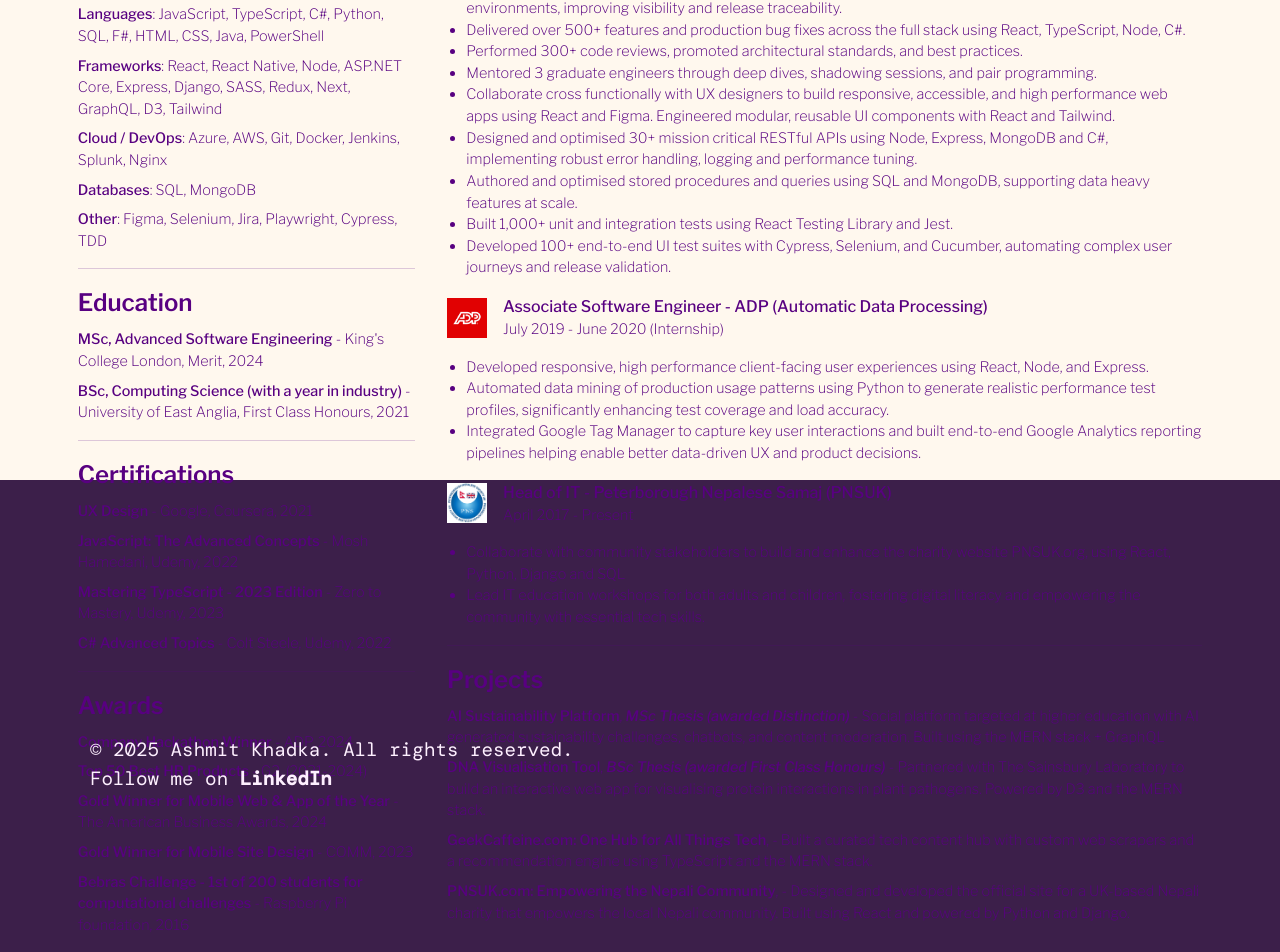
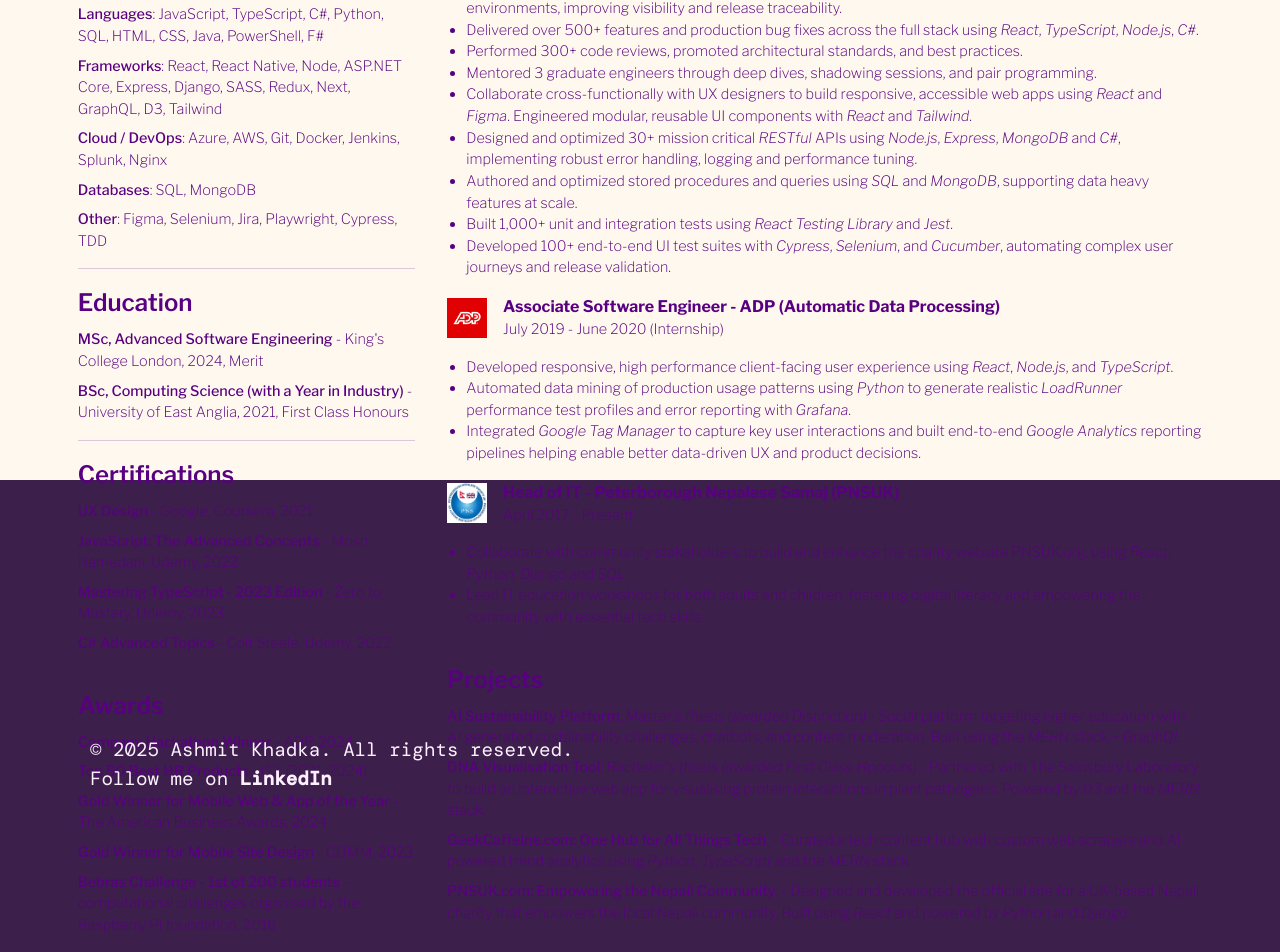
Before and after one commit to ashmit-khadka/project-lucario, a React (Create React App) app: page /resume in a window 1280 px wide. Shown: the part 544-1496 px from the top of the page. Built offline with nearby package versions, Linux system fonts and the light colour scheme; a web font is replaced by a local one.

Commit message:
added italic and bold for resume text

```diff
--- a/src/components/screens/ResumeScreen.js
+++ b/src/components/screens/ResumeScreen.js
@@ -24,7 +24,7 @@
             title: "Software Engineer",
         },
         profile: {
-            text: "Product driven Software Engineer with half a decade experience at ADP (an S&P 500 company), building and scaling React, .NET Core web apps used by over 1 million clients. I work on RUN, a payroll software rated 4.9 on the App Store and Google Play. King's College London master's graduate in Software Engineering with a First Class Honours in Computer Science. Passionate about clean, scalable code, emerging tech, AI. Team player who’s always ready to help and take on difficult challenges. Recent company hackathon winner for 2024.",
+            text: "Product driven Software Engineer with half a decade experience at ADP (an S&P 500 company), building and scaling React, .NET Core web apps used by over 1 million clients. I work on RUN, an award winning payroll software rated 4.9 on the App Store and Google Play. King's College London master's graduate in Software Engineering with a First Class Honours in Computer Science. Passionate about clean, scalable code, emerging tech, AI. Team player who’s always ready to help and take on difficult challenges. Recent company hackathon winner for 2024.",
         },
         contact: [
             { text: "ashmit.khadka@outlook.com", icon: <IconEmail /> },
@@ -42,14 +42,14 @@
                 endDate: "Present",
                 responsibilities: [
                     "Hackathon 2024 winner for developing a web application that tracks code deployments across multiple environments, improving visibility and release traceability.",
-                    "Delivered over 500+ features and production bug fixes across the full stack using React, TypeScript, Node, C#.",
+                    "Delivered over 500+ features and production bug fixes across the full stack using _React_, _TypeScript_, _Node.js_, _C#_.",
                     "Performed 300+ code reviews, promoted architectural standards, and best practices.",
                     "Mentored 3 graduate engineers through deep dives, shadowing sessions, and pair programming.",
-                    "Collaborate cross functionally with UX designers to build responsive, accessible, and high performance web apps using React and Figma. Engineered modular, reusable UI components with React and Tailwind.",
-                    "Designed and optimised 30+ mission critical RESTful APIs using Node, Express, MongoDB and C#, implementing robust error handling, logging and performance tuning.",
-                    "Authored and optimised stored procedures and queries using SQL and MongoDB, supporting data heavy features at scale.",
-                    "Built 1,000+ unit and integration tests using React Testing Library and Jest.",
-                    "Developed 100+ end-to-end UI test suites with Cypress, Selenium, and Cucumber, automating complex user journeys and release validation.",
+                    "Collaborate cross-functionally with UX designers to build responsive, accessible web apps using _React_ and _Figma_. Engineered modular, reusable UI components with _React_ and _Tailwind_.",
+                    "Designed and optimized 30+ mission critical _RESTful_ APIs using _Node.js_, _Express_, _MongoDB_ and _C#_, implementing robust error handling, logging and performance tuning.",
+                    "Authored and optimized stored procedures and queries using _SQL_ and _MongoDB_, supporting data heavy features at scale.",
+                    "Built 1,000+ unit and integration tests using _React Testing Library_ and _Jest_.",
+                    "Developed 100+ end-to-end UI test suites with _Cypress_, _Selenium_, and _Cucumber_, automating complex user journeys and release validation.",
                 ],
                 logo: ADPLogo,
             },
@@ -59,9 +59,9 @@
                 startDate: "July 2019",
                 endDate: "June 2020 (Internship)",
                 responsibilities: [
-                    "Developed responsive, high performance client-facing user experiences using React, Node, and Express.",
-                    "Automated data mining of production usage patterns using Python to generate realistic performance test profiles, significantly enhancing test coverage and load accuracy.",
-                    "Integrated Google Tag Manager to capture key user interactions and built end-to-end Google Analytics reporting pipelines helping enable better data-driven UX and product decisions.",
+                    "Developed responsive, high performance client-facing user experience using _React_, _Node.js_, and _TypeScript_.",
+                    "Automated data mining of production usage patterns using _Python_ to generate realistic _LoadRunner_ performance test profiles and error reporting with _Grafana_.",
+                    "Integrated _Google Tag Manager_ to capture key user interactions and built end-to-end _Google Analytics_ reporting pipelines helping enable better data-driven UX and product decisions.",
                 ],
                 logo: ADPLogo,
             },
@@ -71,7 +71,7 @@
                 startDate: "April 2017",
                 endDate: "Present",
                 responsibilities: [
-                    "Collaborate with community stakeholders to build and enhance the charity website PNSUK.org, using React, Python, Django and SQL",
+                    "Collaborate with community stakeholders to build and enhance the charity website PNSUK.org, using _React_, _Python_, _Django_ and _SQL_",
                     "Lead IT education workshops for both adults and children, fostering digital literacy and empowering the community with essential tech skills.",
                 ],
                 logo: PNSLogo,
@@ -80,24 +80,24 @@
         projects: [
             {
                 title: "AI Sustainability Platform",
-                description: "Social platform targeted at higher education with AI generated sustainability challenges, chatbots, and content moderation. Built using the MERN stack + GraphQL",
+                description: "Social platform targeting higher education with _AI_ generated sustainability challenges, chatbots, and content moderation. Built using the _MERN_ stack + _GraphQL_",
                 link: "https://geekc",
-                context: "MSc Thesis (awarded Distinction)",
+                context: "Master's thesis (awarded Distinction)",
             },
             {
                 title: "DNA Visualisation Tool",
-                description: "Partnered with The Sainsbury Laboratory to build an interactive web app for visualising protein interactions in plant pathogens. Powered by D3 and the MERN stack.",
+                description: "Partnered with The Sainsbury Laboratory to build an interactive web app for visualising protein interactions in plant pathogens. Powered by _D3_ and the _MERN_ stack.",
                 link: "https://geekc",
-                context: "BSc Thesis (awarded First Class Honours)",
+                context: "Bachelor's thesis (awarded First Class Honours)",
             },
             {
                 title: "GeekCaffeine.com: One Hub for All Things Tech",
-                description: "Built a curated tech content hub with custom web scrapers and a recommendation engine using TypeScript and the MERN stack.",
+                description: "Curated a tech content hub with custom web scrapers and AI powered trend analytics using _Python_, _TypeScript_ and the _MERN_ stack.",
                 link: "https://geekc",
             },
             {
                 title: "PNSUK.com: Empowering the Nepali Community",
-                description: "Designed and developed the official site for a UK-based Nepali charity that empowers the local Nepali community. Built using React and powered by Python and Django.",
+                description: "Designed and developed the official site for a UK-based Nepali charity that empowers the local Nepali community. Built using _React_ and powered by _Python_ and _Django_.",
                 link: "https://geekc",
             },
         ],
@@ -110,7 +110,7 @@
                 logo: KCLLogo,
             },
             {
-                title: "BSc, Computing Science (with a year in industry)",
+                title: "BSc, Computing Science (with a Year in Industry)",
                 institution: "University of East Anglia",
                 grade: "First Class Honours",
                 date: "2021",
@@ -118,7 +118,7 @@
             },
         ],
         skills: {
-            languages: "JavaScript, TypeScript, C#, Python, SQL, F#, HTML, CSS, Java, PowerShell",
+            languages: "JavaScript, TypeScript, C#, Python, SQL, HTML, CSS, Java, PowerShell, F#",
             frameworks: "React, React Native, Node, ASP.NET Core, Express, Django, SASS, Redux, Next, GraphQL, D3, Tailwind",
             cloud: "Azure, AWS, Git, Docker, Jenkins, Splunk, Nginx",
             databases: "SQL, MongoDB",
@@ -176,14 +176,35 @@
                 date: "2023",
             },
             {
-                title: "Bebras Challenge - 1st of 200 students for computational challenges",
-                from: "Raspberry Pi foundation",
+                title: "Bebras Challenge - 1st of 200 students",
+                from: "computational challenges organised by the Raspberry Pi foundation",
                 date: "2016",
             },
         ],
 
     }
 }
+
+const parseText = (text) => {
+    if (!text) return null;
+
+    // Match text between *asterisks* for bold and _underscores_ for italics
+    const parts = text.split(/(\*[^*]+\*|_[^_]+_)/g);
+
+    return parts.map((part, index) => {
+        if (part.startsWith('*') && part.endsWith('*')) {
+            // Bold text
+            const content = part.slice(1, -1);
+            return <span key={index} className="bold">{content}</span>;
+        }
+        if (part.startsWith('_') && part.endsWith('_')) {
+            // Italic text
+            const content = part.slice(1, -1);
+            return <span key={index} className="italic">{content}</span>;
+        }
+        return part;
+    });
+};
 
 const ResumeScreen = () => {
 
@@ -198,7 +219,7 @@
                     title={resumeText.header.title}
                     entries={resumeText.contact}
                 />
-                <SectionDevider />
+                <SectionDivider />
 
                 <SkillSection
                     languages={resumeText.skills.languages}
@@ -207,18 +228,18 @@
                     database={resumeText.skills.databases}
                     tools={resumeText.skills.tools}
                 />
-                <SectionDevider />
+                <SectionDivider />
 
                 <EducationSection
                     entries={resumeText.education}
                 />
-                <SectionDevider />
+                <SectionDivider />
 
                 <CertificationSection
                     entries={resumeText.certifications}
                 />
 
-                <SectionDevider />
+                <SectionDivider />
                 <AwardSection
                     entries={resumeText.awards}
                 />
@@ -230,11 +251,11 @@
                 <ProfileSection
                     text={resumeText.profile.text}
                 />
-                <SectionDevider />
+                <SectionDivider />
                 <WorkExperienceSection
                     workExperience={resumeText.workExperience}
                 />
-                <SectionDevider />
+                <SectionDivider />
                 <ProjectSection
                     projects={resumeText.projects}
                 />
@@ -243,7 +264,7 @@
     );
 }
 
-const SectionDevider = () => {
+const SectionDivider = () => {
     return (
         <div className="resume-section-divider">
             <div className="resume-section-divider-line"></div>
@@ -261,21 +282,21 @@
             <SectionHeader header="Skills" icon={<IconSkills />} />
             <div className="resume-skills-groups">
                 <div className="resume-skills-group">
-                    <p><span>Languages</span>: {languages}</p>
+                    <p><span className="bold">Languages</span>: {languages}</p>
                 </div>
 
                 <div className="resume-skills-group">
-                    <p><span>Frameworks</span>: {frameworks}</p>
+                    <p><span className="bold">Frameworks</span>: {frameworks}</p>
 
                 </div>
                 <div className="resume-skills-group">
-                    <p><span>Cloud / DevOps</span>: {cloud}</p>
+                    <p><span className="bold">Cloud / DevOps</span>: {cloud}</p>
                 </div>
                 <div className="resume-skills-group">
-                    <p><span>Databases</span>: {database}</p>
+                    <p><span className="bold">Databases</span>: {database}</p>
                 </div>
                 <div className="resume-skills-group">
-                    <p><span>Other</span>: {tools}</p>
+                    <p><span className="bold">Other</span>: {tools}</p>
                 </div>
             </div>
         </section>
@@ -305,7 +326,7 @@
     const { title, description, context } = props;
     return (
         <li className="project">
-            <p><span>{title}</span>, <span style={{ fontStyle: "italic", fontWeight:"00" }}>{context}</span> - {description}</p>
+            <p><span className="bold">{title}</span>, <span style={{ fontStyle: "italic", fontWeight:"200" }}>{context}</span> - {parseText(description)}</p>
         </li>
     );
 }
@@ -353,13 +374,13 @@
             <div className="resume-work-experience-company">
                 {logo && <img src={logo} alt={`${company} logo`} className="company-logo" />}
                 <div>
-                    <h3>{`${position} - ${company}`}</h3>
+                    <h3 className="bold">{`${position} - ${company}`}</h3>
                     <p>{startDate} - {endDate}</p>
                 </div>
             </div>
             <ul className="responsibilities">
                 {responsibilities.map((item, index) => (
-                    <li key={index}>{item}</li>
+                    <li key={index}>{parseText(item)}</li>
                 ))}
             </ul>
         </div>
@@ -396,7 +417,7 @@
                     <li key={index} className="resume-education-entry">
                         <img src={entry.logo} alt={`${entry.from} logo`} className="education-logo" />
                         <div>
-                            <p><span>{entry.title}</span> - {entry.institution}, {entry.grade}, {entry.date}</p>
+                            <p><span className="bold">{entry.title}</span> - {entry.institution}, {entry.date}, {entry.grade} </p>
 
                         </div>
                     </li>
@@ -414,7 +435,7 @@
             <ul>
                 {entries.map((entry, index) => (
                     <li key={index}>
-                        <p><span>{entry.title}</span> - {entry.institution}, {entry.platform}, {entry.date}</p>
+                        <p><span className="bold">{entry.title}</span> - {entry.institution}, {entry.platform}, {entry.date}</p>
                     </li>
                 ))}
             </ul>
@@ -430,7 +451,7 @@
             <ul>
                 {entries.map((entry, index) => (
                     <li key={index}>
-                        <p><span>{entry.title}</span> - {entry.from}, {entry.date}</p>
+                        <p><span className="bold">{entry.title}</span> - {entry.from}, {entry.date}</p>
                     </li>
                 ))}
             </ul>
--- a/src/styles/components/resumeScreen.scss
+++ b/src/styles/components/resumeScreen.scss
@@ -60,8 +60,18 @@
         width: 2.5rem;
     }
 
+    span {
+        &.bold {
+            font-weight: 500;
+        }
+
+        &.italic {
+            font-style: italic;
+        }
+    }
+
+
     & section {
-        //margin-bottom: 1.5rem;
 
         & ul {
             display: flex;
@@ -77,9 +87,6 @@
             list-style: none;
         }
 
-        & h3, h4, span {
-            font-weight: 500;
-        }
     }
 
     p, li  {
```
